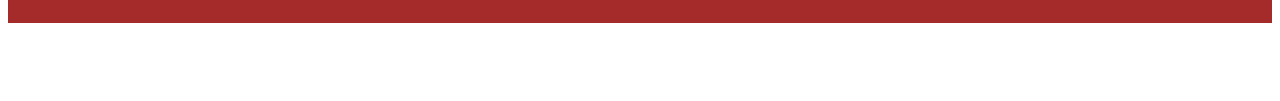
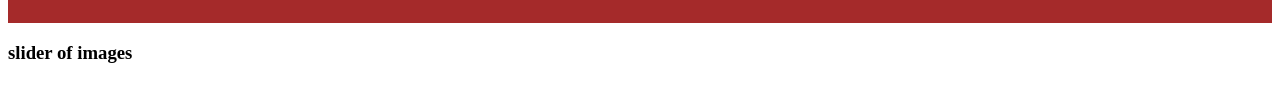
Before and after one commit to Pritomvai420/my-fourth-repo, a plain HTML site: page index.html in a window 1280 px wide. Shown: the part 421-522 px from the top of the page. Drawn offline with Linux system fonts and the light colour scheme.

Commit message:
added images

```diff
--- a/index.html
+++ b/index.html
@@ -19,6 +19,7 @@
     <h2>My fourth repo 3</h2>
     <p>Lorem ipsum dolor sit amet consectetur adipisicing elit. Minima quo nobis ab similique animi aliquid recusandae unde saepe? Quo enim porro maiores, voluptate odit dolorum et asperiores consequuntur quidem officia.</p>
   </div>
+  <h3>slider of images</h3>
 </body>
 
 </html>
```
Also changed, not shown: 3 other files.
